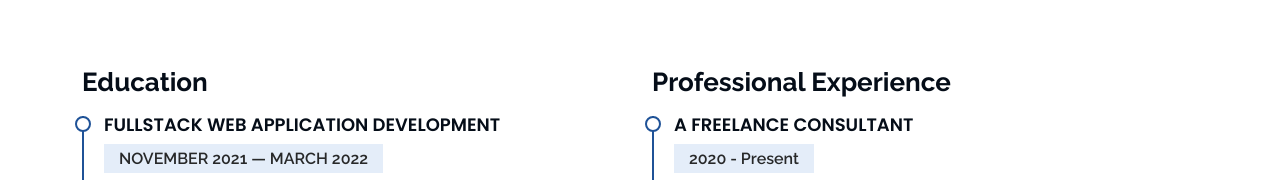
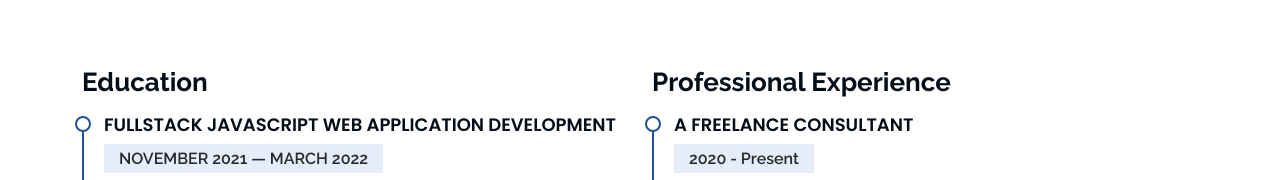
Before and after one commit to JariyaS/JariyaS.github.io, a plain HTML site: page index.html in a window 1280 px wide. Shown: the part 1580-1760 px from the top of the page. Drawn offline with nearby package versions, Linux system fonts and the light colour scheme.

Commit message:
add wording

```diff
--- a/index.html
+++ b/index.html
@@ -191,7 +191,7 @@
           <div class="col-lg-6" data-aos="fade-up">
             <h3 class="resume-title">Education</h3>
             <div class="resume-item">
-              <h4>Fullstack Web Application Development</h4>
+              <h4>Fullstack JavaScript Web Application Development</h4>
               <h5>NOVEMBER 2021 — MARCH 2022</h5>
               <p><em>Software Park Thailand Code camp</em></p>
               <p>
```
